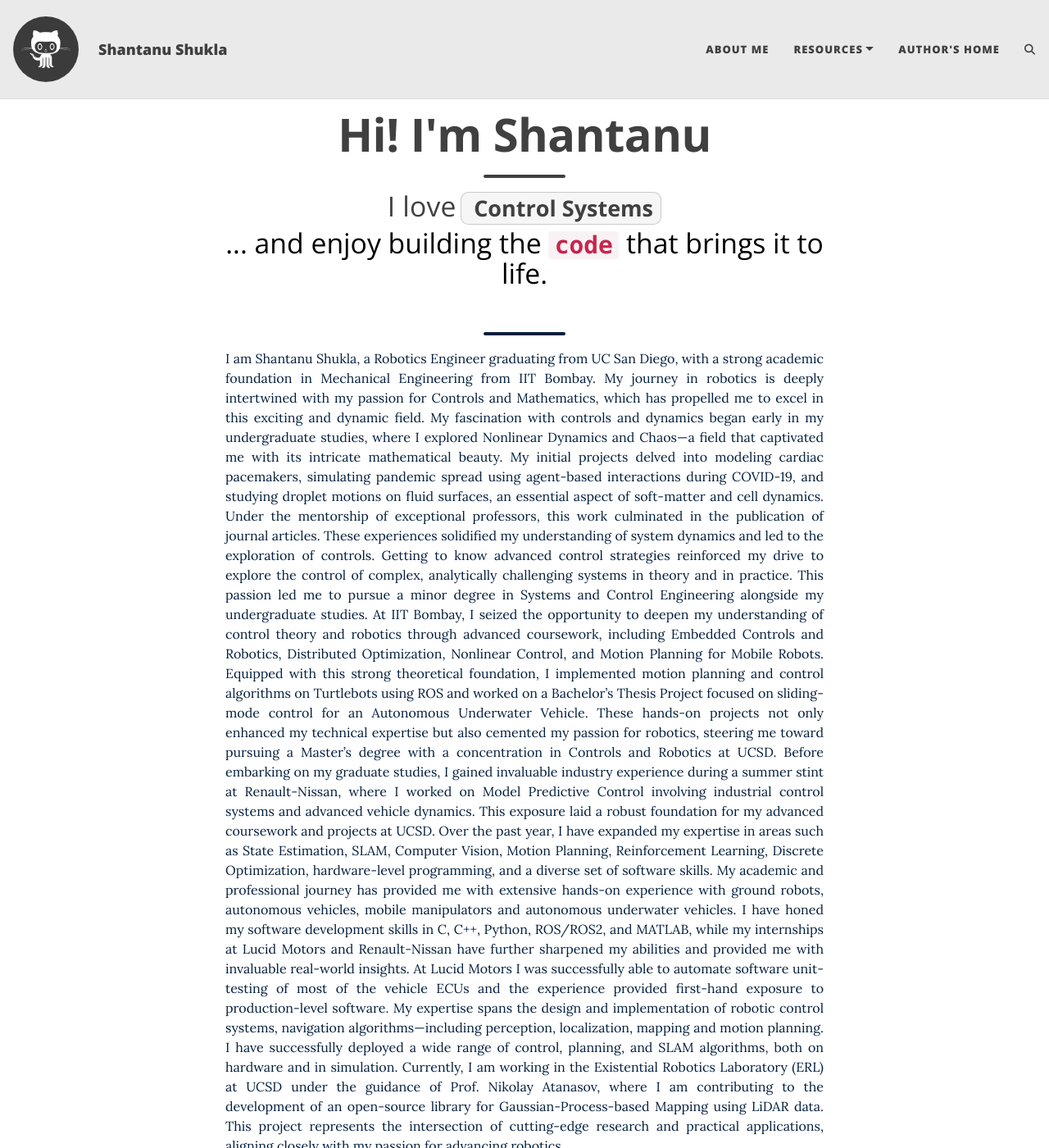
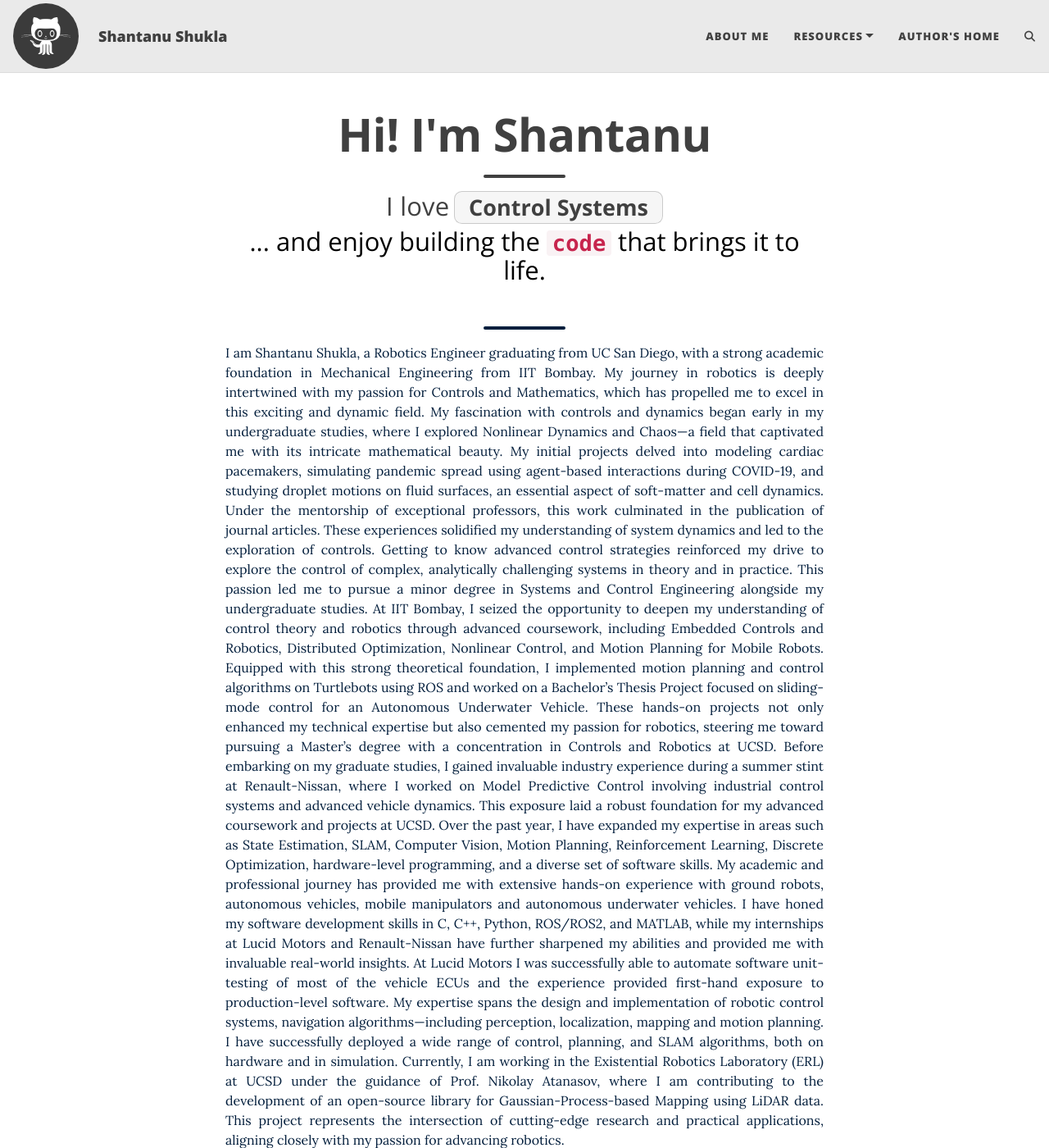
Before and after one commit to shantanusshukla/shantanusshukla.github.io, a Jekyll site: the page built from index.html, in a window 1280 px wide and 1400 px high. Shown: the whole window at 82% size. Built offline with Jekyll 4.4.1, drawn with Linux system fonts in a browser that asks for light colours; the list of posts is cut into pages by our own code; comment, search, counter and statistics services are not loaded.

Commit message:
Change navbar size

```diff
--- a/_includes/rotate_subtitle.html
+++ b/_includes/rotate_subtitle.html
@@ -39,13 +39,13 @@
     .page-heading .page-subheading .rotator-left {
     /* font-style: italic; */       /* make it italics */
     font-weight: 500;         /* bolder look */
-    font-size: 1.25em;        /* slightly larger than default */
+    font-size: 1.15em;        /* slightly larger than default */
     letter-spacing: .2px;
     }
 
     /* Right part: “— and enjoy … life.”  */
     .page-heading .page-subheading .rotator-right {
-    font-size: 1.25em;        /* tweak size */
+    font-size: 1.15em;        /* tweak size */
     font-weight: 500;         /* lighter than the H1 */
     color: #000000;           /* tasteful muted tone */
     }
@@ -111,7 +111,7 @@
       max = Math.max(max, measurer.getBoundingClientRect().width);
     }
     document.body.removeChild(measurer);
-    box.style.width = Math.ceil(max) + 30 + 'px';
+    box.style.width = Math.ceil(max) + 40 + 'px';
 
     // Start rotation
     let i = 0;
--- a/assets/css/style.css
+++ b/assets/css/style.css
@@ -17,6 +17,22 @@
 .navbar-brand + .navbar-brand {
   margin-left: .5rem;
 }
+
+/* a) Reduce vertical padding on the bar and links */
+.navbar-custom { padding-top: .25rem; padding-bottom: .25rem; }
+.navbar-custom .nav-link { padding-top: .25rem; padding-bottom: .25rem; }
+.navbar-custom .navbar-brand { padding-top: 0; padding-bottom: 0; }
+
+/* b) (Optional) Keep the left logo from forcing extra height */
+/* If you want a slimmer bar, keep the logo ~2.5–3.0rem high */
+.navbar-custom .navbar-brand-logo img {
+  height: 3.0rem;   /* adjust if you want it bigger/smaller */
+  width: 3.0rem;    /* match for circle */
+  border-radius: 50%;
+  object-fit: cover;
+}
+
+
 
 /* Optional: tweak sizes on mobile */
 @media (max-width: 576px) {
```
